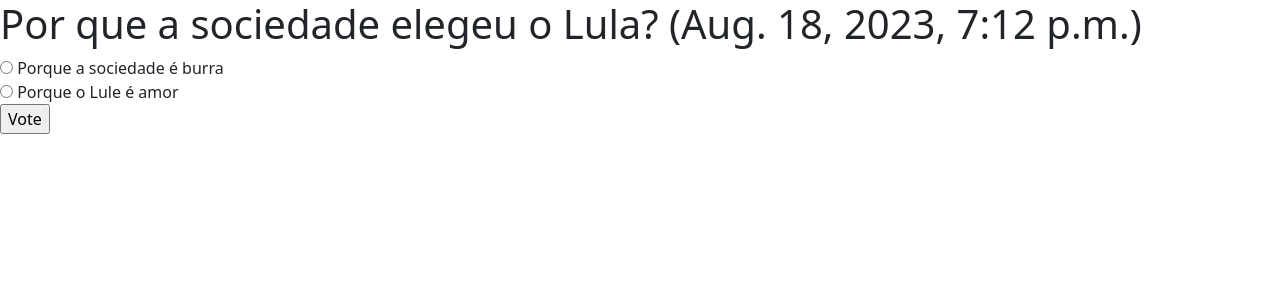
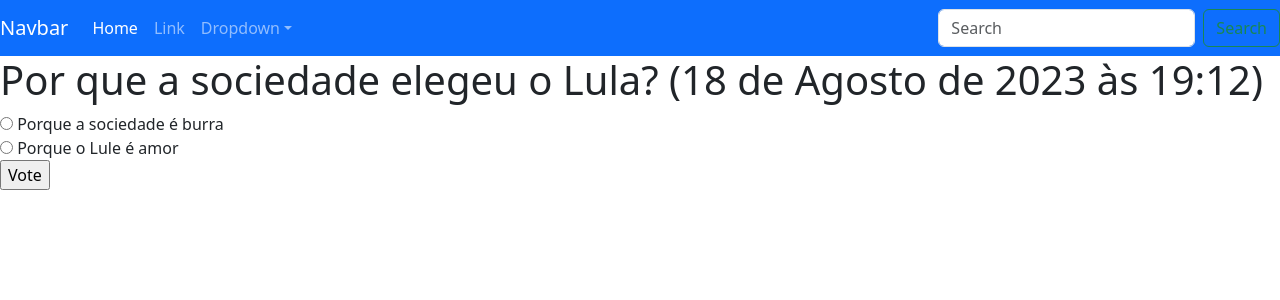
Before and after one commit to Daniel-413/mysite, a Django app: page /question/1/ in a window 1280 px wide. Shown: the top 300 px of the page. Run offline with Django 4.2, Linux system fonts and the light colour scheme; data comes from the database, SQL or seed files in the repository; both versions use the stored data as it was after the commit.

Commit message:
criação do base.html e navbar

```diff
--- a/polls/templates/question.html
+++ b/polls/templates/question.html
@@ -1,12 +1,5 @@
-<!doctype html>
-<html lang="en">
-  <head>
-    <meta charset="utf-8">
-    <meta name="viewport" content="width=device-width, initial-scale=1">
-    <title>Bootstrap demo</title>
-    <link href="https://cdn.jsdelivr.net/npm/bootstrap@5.3.1/dist/css/bootstrap.min.css" rel="stylesheet" integrity="sha384-4bw+/aepP/YC94hEpVNVgiZdgIC5+VKNBQNGCHeKRQN+PtmoHDEXuppvnDJzQIu9" crossorigin="anonymous">
-  </head>
-  <body>
+{% extends 'base.html' %}
+{% block content %}
 <h1>{{ question.question_text }} ({{question.pubdate}})</h1>
 <form method="post">
   {% csrf_token %}
@@ -20,6 +13,4 @@
   </fieldset>
   <input type="submit" value="Vote">
 </form>
-    <script src="https://cdn.jsdelivr.net/npm/bootstrap@5.3.1/dist/js/bootstrap.bundle.min.js" integrity="sha384-HwwvtgBNo3bZJJLYd8oVXjrBZt8cqVSpeBNS5n7C8IVInixGAoxmnlMuBnhbgrkm" crossorigin="anonymous"></script>
-  </body>
-</html>
+{% endblock content %}
--- /dev/null
+++ b/static/polls/estilos/style.css
@@ -0,0 +1,3 @@
+img{
+    width: 10%;
+}
--- /dev/null
+++ b/static/polls/scripts/bolo.js
@@ -0,0 +1 @@
+window.alert('bodas')
--- /dev/null
+++ b/templates/base.html
@@ -0,0 +1,43 @@
+<!doctype html>
+{% load static %}
+<html lang="en">
+  <head>
+    <meta charset="utf-8">
+    <meta name="viewport" content="width=device-width, initial-scale=1">
+    <title>Cake</title>
+    <script src='{% static "polls/scripts/bolo.js" %}'></script>
+    <link rel='stylesheet' href='{% static "polls/estilos/style.css" %}'>
+    <link href="https://cdn.jsdelivr.net/npm/bootstrap@5.3.1/dist/css/bootstrap.min.css" rel="stylesheet" integrity="sha384-4bw+/aepP/YC94hEpVNVgiZdgIC5+VKNBQNGCHeKRQN+PtmoHDEXuppvnDJzQIu9" crossorigin="anonymous">
+  </head>
+  <body>
+    <header>
+        <nav class="navbar navbar-expand-sm navbar-dark bg-primary">
+            <a class="navbar-brand" href="#">Navbar</a>
+            <button class="navbar-toggler d-lg-none" type="button" data-bs-toggle="collapse" data-bs-target="#collapsibleNavId" aria-controls="collapsibleNavId"
+                aria-expanded="false" aria-label="Toggle navigation"></button>
+            <div class="collapse navbar-collapse" id="collapsibleNavId">
+                <ul class="navbar-nav me-auto mt-2 mt-lg-0">
+                    <li class="nav-item">
+                        <a class="nav-link active" href="#" aria-current="page">Home <span class="visually-hidden">(current)</span></a>
+                    </li>
+                    <li class="nav-item">
+                        <a class="nav-link" href="#">Link</a>
+                    </li>
+                    <li class="nav-item dropdown">
+                        <a class="nav-link dropdown-toggle" href="#" id="dropdownId" data-bs-toggle="dropdown" aria-haspopup="true" aria-expanded="false">Dropdown</a>
+                        <div class="dropdown-menu" aria-labelledby="dropdownId">
+                            <a class="dropdown-item" href="#">Action 1</a>
+                            <a class="dropdown-item" href="#">Action 2</a>
+                        </div>
+                    </li>
+                </ul>
+                <form class="d-flex my-2 my-lg-0">
+                    <input class="form-control me-sm-2" type="text" placeholder="Search">
+                    <button class="btn btn-outline-success my-2 my-sm-0" type="submit">Search</button>
+                </form>
+            </div>
+        </nav>
+    </header>
+    {% block content %}{% endblock content %}
+  </body>
+</html>
```
Also changed, not shown: mysite/settings.py (+5 -3 lines), polls/templates/index.html (+6 -14 lines), polls/templates/results.html (+4 -14 lines), db.sqlite3, static/polls/imagens/topo.jpeg (added). Lines whose indentation alone changed are shown as unchanged.
